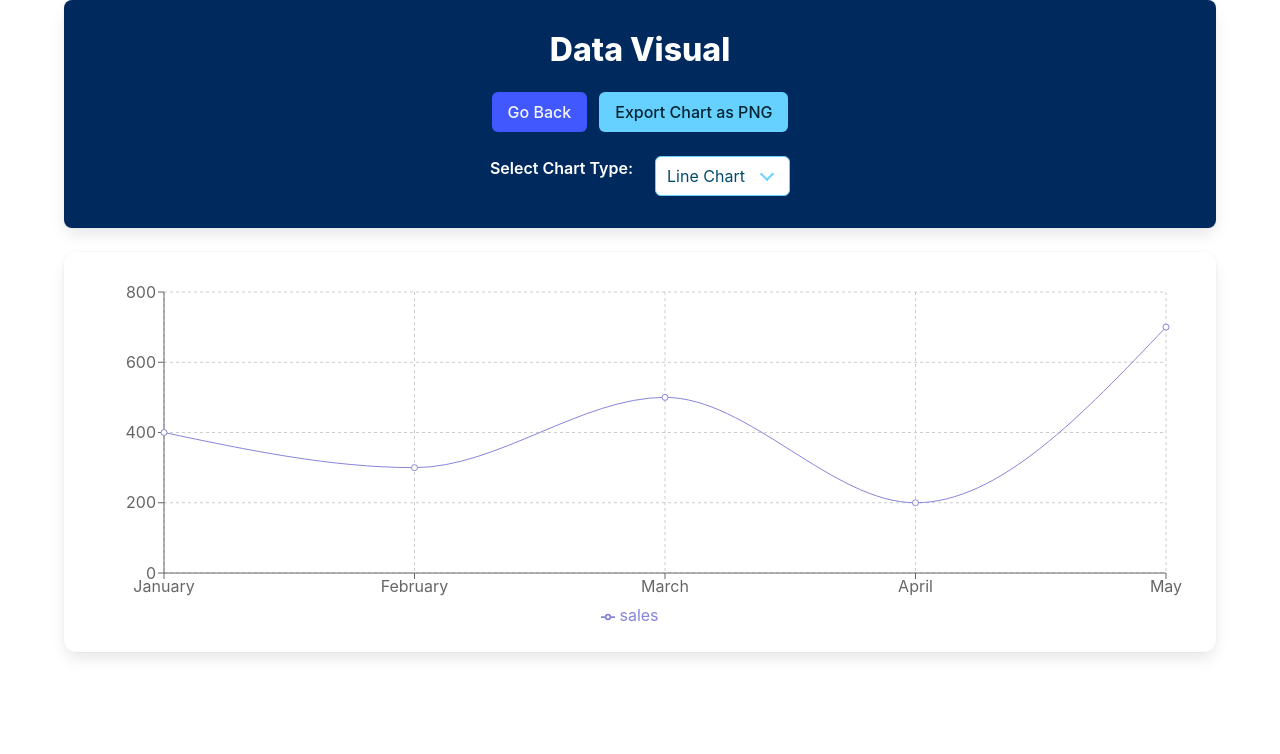
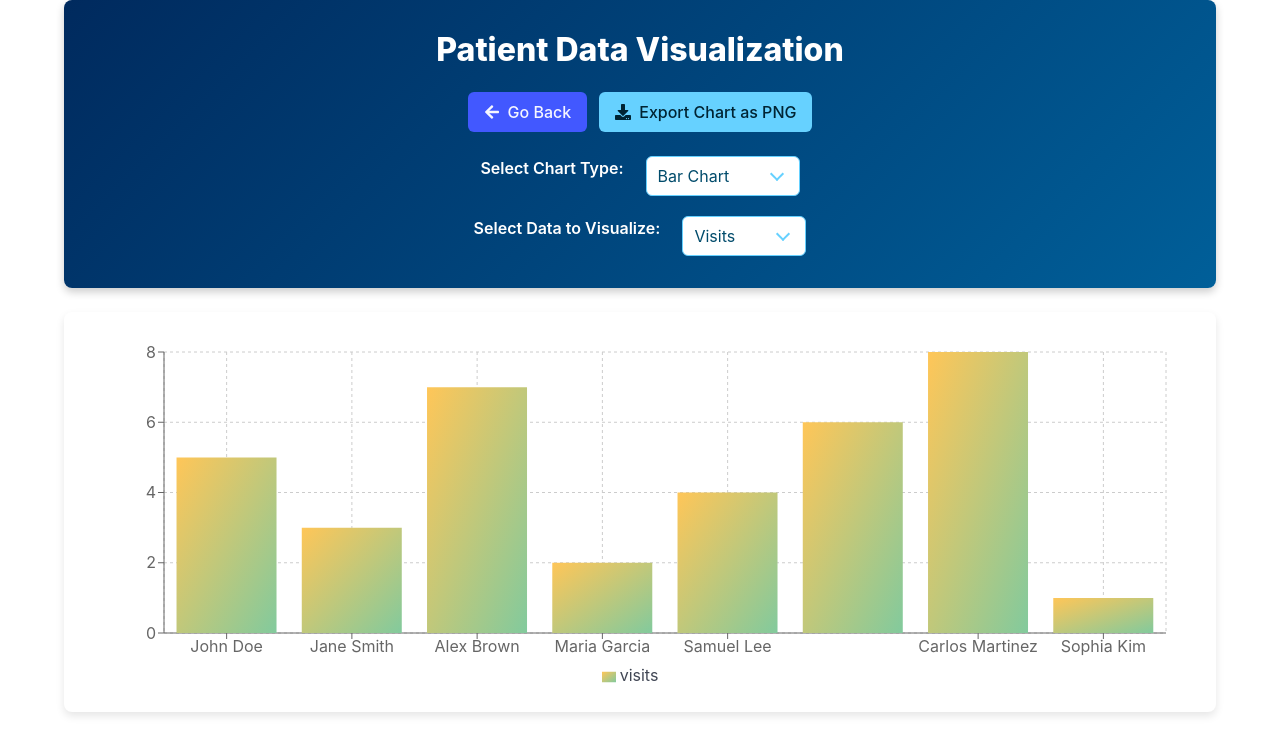
Before and after one commit to cfgcolumbus24/Team-18, a React (Create React App) app in the folder client/: page /datavisual in a window 1280 px wide. Shown: the top 754 px of the page. Built offline with nearby package versions, Linux system fonts and the light colour scheme.

Commit message:
Updates will be needed for other pages like analytics

```diff
--- a/client/src/pages/data.json
+++ b/client/src/pages/data.json
@@ -1,7 +1,50 @@
 [
-    { "month": "January", "sales": 400 },
-    { "month": "February", "sales": 300 },
-    { "month": "March", "sales": 500 },
-    { "month": "April", "sales": 200 },
-    { "month": "May", "sales": 700 }
-  ]
+  {
+    "patientId": 100001,
+    "name": "John Doe",
+    "visits": 5,
+    "billOwed": 1200.50
+  },
+  {
+    "patientId": 100002,
+    "name": "Jane Smith",
+    "visits": 3,
+    "billOwed": 875.20
+  },
+  {
+    "patientId": 100003,
+    "name": "Alex Brown",
+    "visits": 7,
+    "billOwed": 2450.00
+  },
+  {
+    "patientId": 100004,
+    "name": "Maria Garcia",
+    "visits": 2,
+    "billOwed": 430.75
+  },
+  {
+    "patientId": 100005,
+    "name": "Samuel Lee",
+    "visits": 4,
+    "billOwed": 1300.00
+  },
+  {
+    "patientId": 100006,
+    "name": "Emma Thompson",
+    "visits": 6,
+    "billOwed": 2100.90
+  },
+  {
+    "patientId": 100007,
+    "name": "Carlos Martinez",
+    "visits": 8,
+    "billOwed": 3100.80
+  },
+  {
+    "patientId": 100008,
+    "name": "Sophia Kim",
+    "visits": 1,
+    "billOwed": 150.00
+  }
+]
--- a/client/src/pages/datavisual.js
+++ b/client/src/pages/datavisual.js
@@ -1,17 +1,19 @@
 import React, { useState, useRef } from 'react';
-import { LineChart, BarChart, PieChart, AreaChart, Line, Bar, Pie, Cell, Area, XAxis, YAxis, CartesianGrid, Tooltip, Legend, ResponsiveContainer } from 'recharts';
+import { BarChart, PieChart, AreaChart, ScatterChart, Bar, Pie, Cell, Area, XAxis, YAxis, CartesianGrid, Tooltip, Legend, Scatter, ResponsiveContainer } from 'recharts';
 import { useNavigate } from 'react-router-dom';
 import html2canvas from 'html2canvas';
-import salesData from './data.json';
+import patientData from './data.json';
 import 'bulma/css/bulma.min.css';
+import { FaArrowLeft, FaDownload } from 'react-icons/fa';
 
 function HardcodedChart() {
-  const data = salesData;
+  const data = patientData;
 
   const navigate = useNavigate();
   const chartRef = useRef(); // Reference to the chart container
 
-  const [chartType, setChartType] = useState('Line');
+  const [chartType, setChartType] = useState('Bar');
+  const [dataKey, setDataKey] = useState('visits');
 
   // Function to navigate back to the previous page
   const returnPreviousPage = () => {
@@ -21,6 +23,11 @@ function HardcodedChart() {
   // Function to handle chart type selection
   const handleChartTypeChange = (event) => {
     setChartType(event.target.value);
+  };
+
+  // Function to handle data key selection
+  const handleDataKeyChange = (event) => {
+    setDataKey(event.target.value);
   };
 
   // Function to export the chart as an image
@@ -38,11 +45,15 @@ function HardcodedChart() {
 
   return (
     <div className="container">
-      <div className="box has-text-centered" style={{ backgroundColor: '#002a5e', color: 'white', padding: '2rem', borderRadius: '8px' }}>
-        <h1 className="title has-text-white">Data Visual</h1>
+      <div className="box has-text-centered" style={{ background: 'linear-gradient(135deg, #002a5e, #005f99)', color: 'white', padding: '2rem', borderRadius: '8px', boxShadow: '0 4px 8px rgba(0, 0, 0, 0.2)' }}>
+        <h1 className="title has-text-white">Patient Data Visualization</h1>
         <div className="buttons is-centered">
-          <button className="button is-link" onClick={returnPreviousPage}>Go Back</button>
-          <button className="button is-info" onClick={exportChart}>Export Chart as PNG</button>
+          <button className="button is-link" onClick={returnPreviousPage} style={{ display: 'flex', alignItems: 'center' }}>
+            <FaArrowLeft style={{ marginRight: '8px' }} /> Go Back
+          </button>
+          <button className="button is-info" onClick={exportChart} style={{ display: 'flex', alignItems: 'center' }}>
+            <FaDownload style={{ marginRight: '8px' }} /> Export Chart as PNG
+          </button>
         </div>
 
         <div className="field is-grouped is-grouped-centered" style={{ marginTop: '20px' }}>
@@ -50,10 +61,22 @@ function HardcodedChart() {
           <div className="control">
             <div className="select is-info">
               <select id="chartType" value={chartType} onChange={handleChartTypeChange}>
-                <option value="Line">Line Chart</option>
                 <option value="Bar">Bar Chart</option>
                 <option value="Pie">Pie Chart</option>
                 <option value="Area">Area Chart</option>
+                <option value="Scatter">Scatter Chart</option>
+              </select>
+            </div>
+          </div>
+        </div>
+
+        <div className="field is-grouped is-grouped-centered" style={{ marginTop: '20px' }}>
+          <label className="label has-text-white" htmlFor="dataKey" style={{ marginRight: '10px' }}>Select Data to Visualize:</label>
+          <div className="control">
+            <div className="select is-info">
+              <select id="dataKey" value={dataKey} onChange={handleDataKeyChange}>
+                <option value="visits">Visits</option>
+                <option value="billOwed">Bill Owed</option>
               </select>
             </div>
           </div>
@@ -61,27 +84,8 @@ function HardcodedChart() {
       </div>
 
       {/* Chart container with ref to capture */}
-      <div className="box" ref={chartRef} style={{ position: 'relative', width: '100%', height: '400px', backgroundColor: 'white' }}>
+      <div className="box" ref={chartRef} style={{ position: 'relative', width: '100%', height: '400px', backgroundColor: 'white', borderRadius: '8px', boxShadow: '0 4px 8px rgba(0, 0, 0, 0.1)' }}>
         <ResponsiveContainer width="100%" height="100%">
-          {chartType === 'Line' && (
-            <LineChart
-              data={data}
-              margin={{
-                top: 20,
-                right: 30,
-                left: 20,
-                bottom: 5,
-              }}
-            >
-              <CartesianGrid strokeDasharray="3 3" />
-              <XAxis dataKey="month" />
-              <YAxis />
-              <Tooltip />
-              <Legend />
-              <Line type="monotone" dataKey="sales" stroke="#8884d8" />
-            </LineChart>
-          )}
-
           {chartType === 'Bar' && (
             <BarChart
               data={data}
@@ -92,12 +96,18 @@ function HardcodedChart() {
                 bottom: 5,
               }}
             >
-              <CartesianGrid strokeDasharray="3 3" />
-              <XAxis dataKey="month" />
+              <CartesianGrid strokeDasharray="3 3" stroke="#ccc" />
+              <XAxis dataKey="name" />
               <YAxis />
               <Tooltip />
               <Legend />
-              <Bar dataKey="sales" fill="#82ca9d" />
+              <Bar dataKey={dataKey} fill="url(#gradientBar)" />
+              <defs>
+                <linearGradient id="gradientBar" x1="0" y1="0" x2="1" y2="1">
+                  <stop offset="0%" stopColor="#ffc658" />
+                  <stop offset="100%" stopColor="#82ca9d" />
+                </linearGradient>
+              </defs>
             </BarChart>
           )}
 
@@ -105,12 +115,14 @@ function HardcodedChart() {
             <PieChart>
               <Pie
                 data={data}
-                dataKey="sales"
-                nameKey="month"
+                dataKey={dataKey}
+                nameKey="name"
                 cx="50%"
                 cy="50%"
                 outerRadius={120}
                 fill="#8884d8"
+                stroke="#fff"
+                strokeWidth={2}
               >
                 {data.map((entry, index) => (
                   <Cell key={`cell-${index}`} fill={['#8884d8', '#82ca9d', '#ffc658', '#ff8042', '#8dd1e1'][index % 5]} />
@@ -131,13 +143,38 @@ function HardcodedChart() {
                 bottom: 5,
               }}
             >
-              <CartesianGrid strokeDasharray="3 3" />
-              <XAxis dataKey="month" />
+              <CartesianGrid strokeDasharray="3 3" stroke="#ccc" />
+              <XAxis dataKey="name" />
               <YAxis />
               <Tooltip />
               <Legend />
-              <Area type="monotone" dataKey="sales" stroke="#8884d8" fill="#8884d8" />
+              <Area type="monotone" dataKey={dataKey} stroke="#8884d8" fill="url(#gradientArea)" />
+              <defs>
+                <linearGradient id="gradientArea" x1="0" y1="0" x2="1" y2="1">
+                  <stop offset="0%" stopColor="#8dd1e1" />
+                  <stop offset="100%" stopColor="#ffc658" />
+                </linearGradient>
+              </defs>
             </AreaChart>
+          )}
+
+          {chartType === 'Scatter' && (
+            <ScatterChart
+              data={data}
+              margin={{
+                top: 20,
+                right: 30,
+                left: 20,
+                bottom: 5,
+              }}
+            >
+              <CartesianGrid strokeDasharray="3 3" stroke="#ccc" />
+              <XAxis dataKey="patientId" name="Patient ID" />
+              <YAxis dataKey={dataKey} name={dataKey === 'visits' ? 'Visits' : 'Bill Owed'} />
+              <Tooltip cursor={{ strokeDasharray: '3 3' }} />
+              <Legend />
+              <Scatter name="Patients" data={data} fill="#8884d8" />
+            </ScatterChart>
           )}
         </ResponsiveContainer>
       </div>
```
